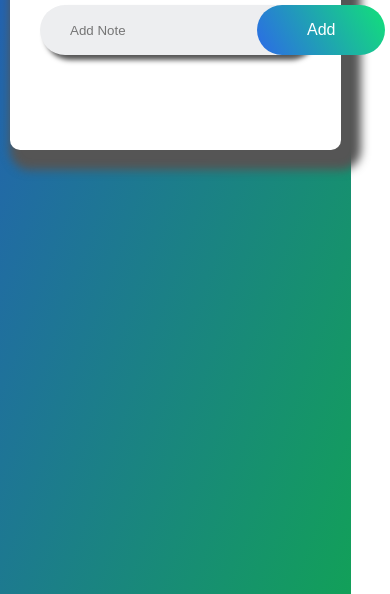
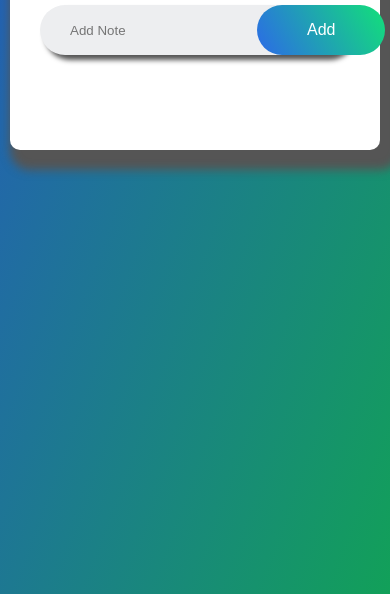
Before and after one commit to Ty465/to-do-list, a plain HTML site: page index.html in a window 390 px wide. Shown: the part 250-844 px from the top of the page. Drawn offline with Linux system fonts and the light colour scheme.

Commit message:
Update style.css

```diff
--- a/style.css
+++ b/style.css
@@ -137,11 +137,12 @@ ul li span:hover {
   margin-left: 47%;
   text-align: center;
   box-shadow: inset #555 5px 5px 10px;
+  overflow: hidden;
 }
 
 @media screen and (max-width: 800px) {
   .container {
-    width: 90vmin;
+    width: 100vmin;
     height: 115vmin;
   }
   .todo-app {
```
